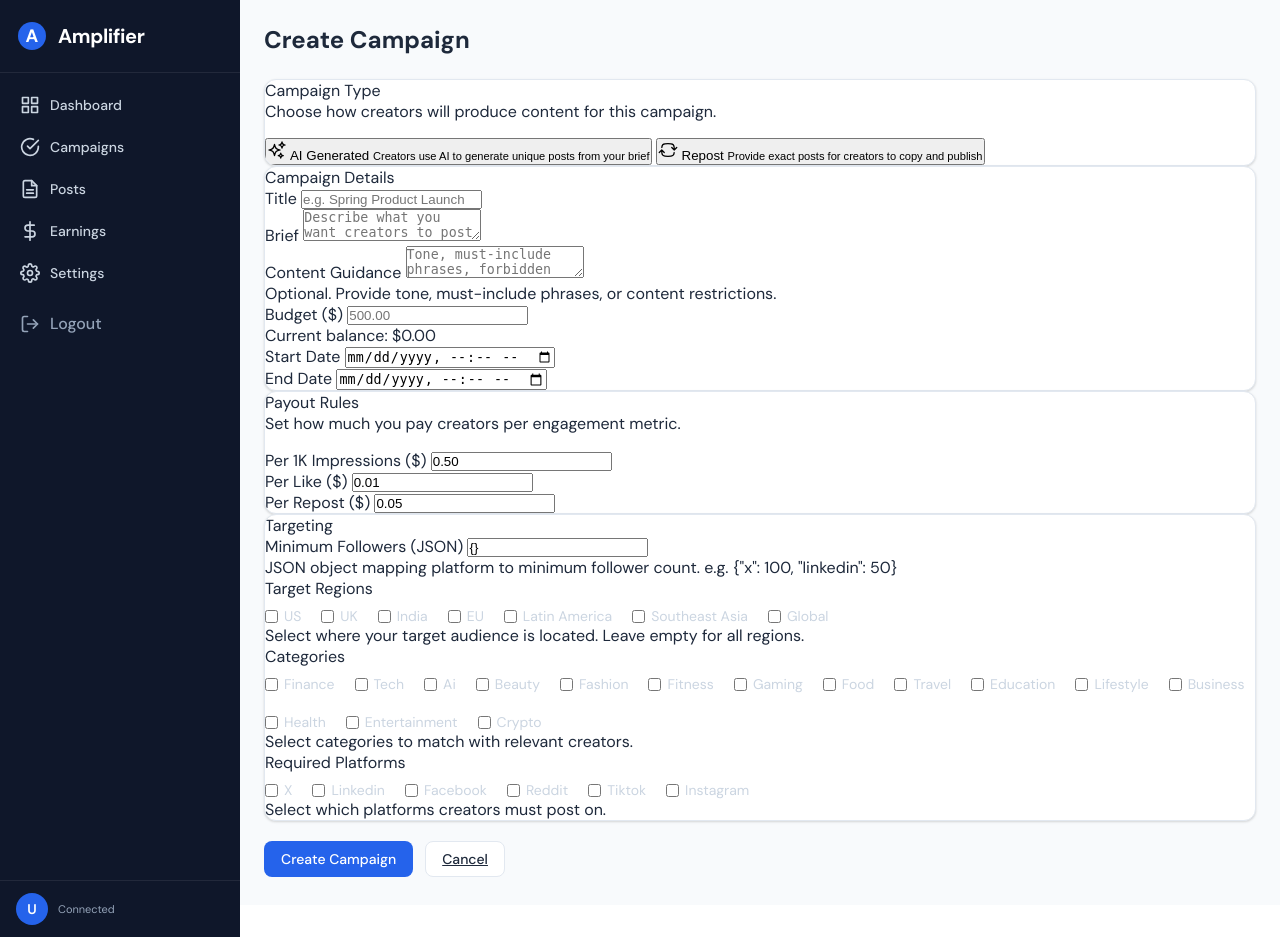
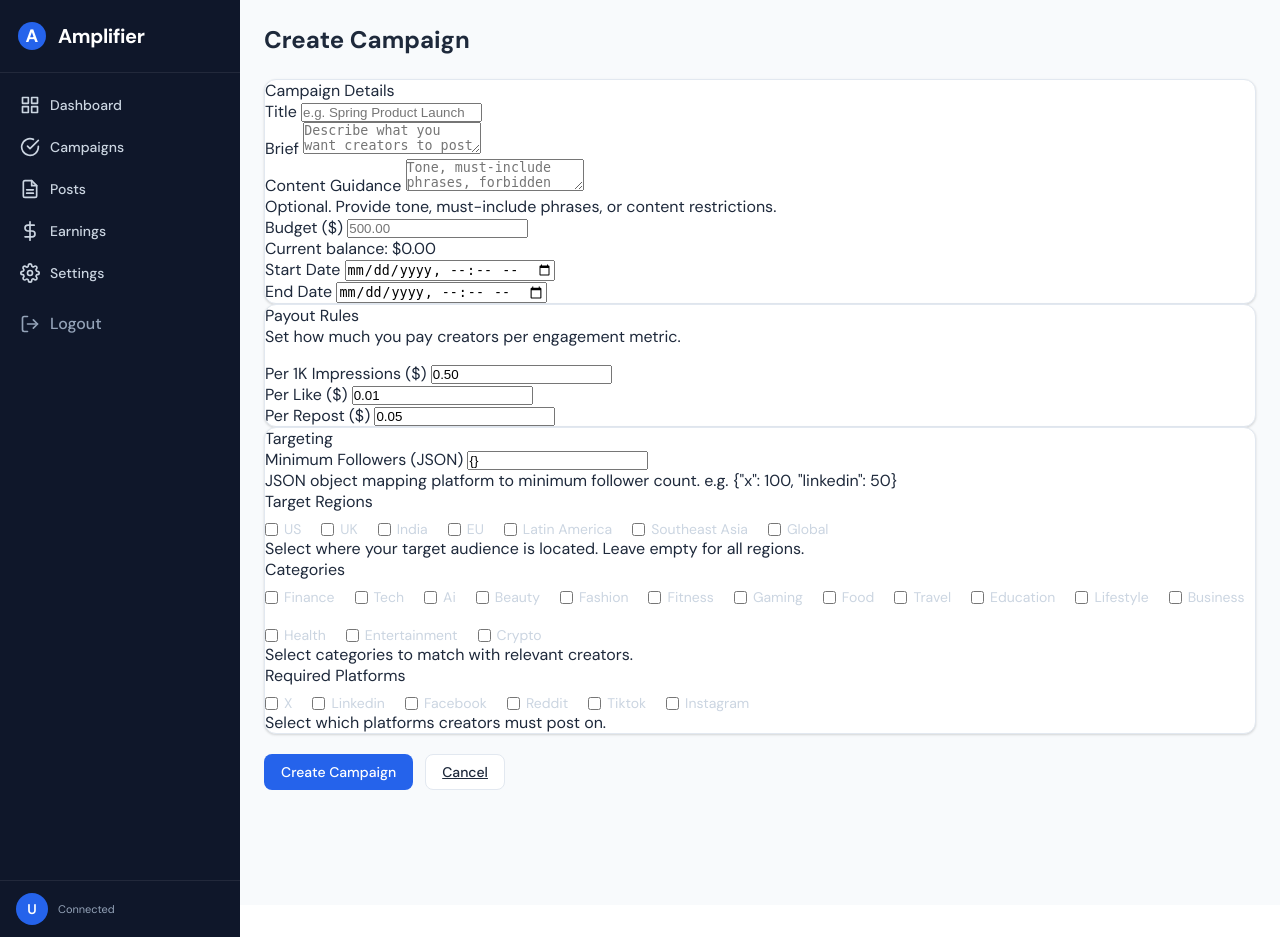
Before and after one commit to Samaara-Das/Amplifier, a Python web app: template server/app/templates/company/campaign_create.html in a window 1280 px wide. Run offline with Jinja, Linux system fonts and the light colour scheme; the template is opened without the code that fills it, so the values that code supplies are empty.

Commit message:
chore: hide repost campaign toggle — feature deferred to post-launch
Commented out the Campaign Type toggle (AI Generated vs Repost) on the
company campaign creation form. Hidden input forces campaign_type to
"ai_generated". All repost backend code remains intact for re-enabling.

Co-Authored-By: Claude Opus 4.6 (1M context) <noreply@anthropic.com>

```diff
--- a/server/app/templates/company/campaign_create.html
+++ b/server/app/templates/company/campaign_create.html
@@ -16,7 +16,8 @@
 {% endif %}
 
 <form method="post" action="/company/campaigns/new">
-    <!-- Campaign Type Toggle -->
+    <!-- Campaign Type (repost feature hidden — deferred to post-launch, re-enable by uncommenting) -->
+    <!--
     <div class="card">
         <div class="card-title">Campaign Type</div>
         <div class="form-help" style="margin-bottom: 16px;">Choose how creators will produce content for this campaign.</div>
@@ -32,8 +33,9 @@
                 <small>Provide exact posts for creators to copy and publish</small>
             </button>
         </div>
-        <input type="hidden" name="campaign_type" id="campaignTypeInput" value="ai_generated">
     </div>
+    -->
+    <input type="hidden" name="campaign_type" value="ai_generated">
 
     <div class="card">
         <div class="card-title">Campaign Details</div>
```
